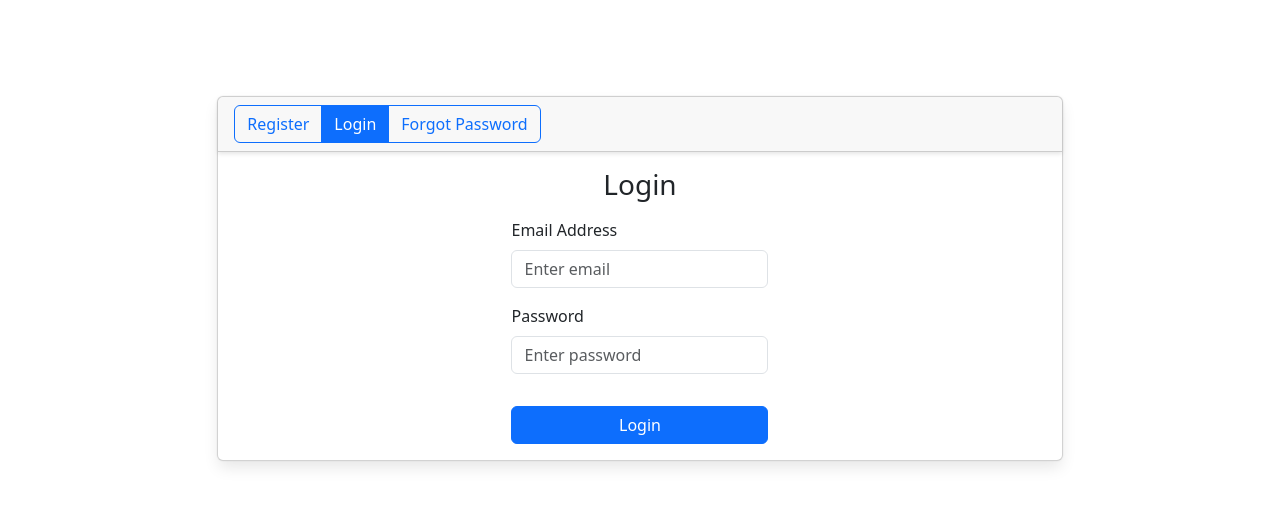
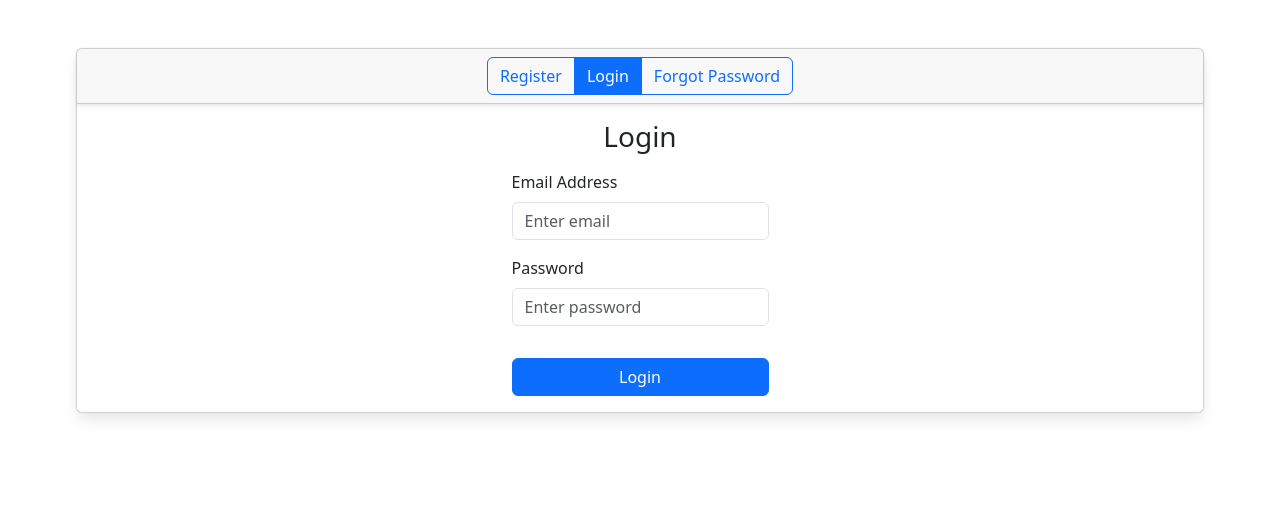
Before and after one commit to shepherdm1atwit/CGM-Stats, a React (Vite) app in the folder frontend/: page / in a window 1280 px wide. Shown: the top 506 px of the page. Built offline with nearby package versions, Linux system fonts and the light colour scheme; no server answers.

Commit message:
import cleanup, centering usermanage buttons

```diff
--- a/frontend/package.json
+++ b/frontend/package.json
@@ -6,23 +6,24 @@
     "@testing-library/jest-dom": "^5.14.1",
     "@testing-library/react": "^11.2.7",
     "@testing-library/user-event": "^12.8.3",
-    "react-bootstrap": "^2.7.4",
-    "react-router-bootstrap": "^0.26.1",
     "bootstrap": "^5.3.0",
     "bulma": "^0.9.4",
     "d3-time-format": "^4.1.0",
     "moment": "^2.29.4",
     "react": "^17.0.2",
+    "react-bootstrap": "^2.7.4",
     "react-bulma-components": "^4.1.0",
     "react-chartjs-2": "^5.2.0",
     "react-dom": "^17.0.2",
     "react-feather": "^2.0.10",
+    "react-router-bootstrap": "^0.26.1",
     "react-router-dom": "^6.8.1",
     "victory": "^36.6.8",
     "web-vitals": "^1.1.2"
   },
   "devDependencies": {
     "@vitejs/plugin-react": "^2.0.1",
+    "nodemon": "^2.0.22",
     "vite": "^3.0.7"
   },
   "scripts": {
--- a/frontend/src/bootstrap components/TEMPForgotPassword-BS.jsx
+++ b/frontend/src/bootstrap components/TEMPForgotPassword-BS.jsx
@@ -3,7 +3,6 @@ import ErrorMessage from "./ErrorMessage-BS";
 import Form from 'react-bootstrap/Form';
 import Button from 'react-bootstrap/Button';
 import Alert from 'react-bootstrap/Alert';
-import Card from 'react-bootstrap/Card';
 import Container from 'react-bootstrap/Container';
 
 const ForgotPassword = () => {
--- a/frontend/src/bootstrap components/UserManage-BS.jsx
+++ b/frontend/src/bootstrap components/UserManage-BS.jsx
@@ -13,9 +13,8 @@ const UserManage = () => {
 
   return (
 
-    <Card className="d-flex justify-content-center">
-      <Card.Header>
-        <div className="d-flex justify-content-center">
+    <Card className="d-flex-inline justify-content-center">
+      <Card.Header className="d-flex-inline justify-content-center">
           <ButtonGroup>
             <Button
               variant={showRegister ? "primary" : "outline-primary"}
@@ -48,7 +47,6 @@ const UserManage = () => {
               Forgot Password
             </Button>
           </ButtonGroup>
-        </div>
       </Card.Header>
       <Card.Body>
         {showRegister && <Register />}
--- a/frontend/src/pages/AppMain.jsx
+++ b/frontend/src/pages/AppMain.jsx
@@ -3,7 +3,6 @@ import {UserContext} from "../context/UserContext";
 import Header from "../components/Header";
 import UserManage from "../bootstrap components/UserManage-BS";
 import Navbar from "../components/Navbar";
-import CurrentGlucoseLevel from "../components/CurrentGlucoseLevel";
 import GraphModal from "../components/GraphModal";
 
 const AppMain = () => {
@@ -37,9 +36,11 @@ const AppMain = () => {
         return (
             <>
                 <Header title={message} />
-                <div className="columns is-centered is-mobile">
-                    <div className="column m-5 is-8 is-offset-2">
-                        <UserManage />
+                <div className="container d-flex-inline justify-content-center">
+                    <div className="row">
+                        <div className="col">
+                            <UserManage />
+                        </div>
                     </div>
                 </div>
             </>
```
Also changed, not shown: 1 other file (tests, documents, lock files or other folders).
